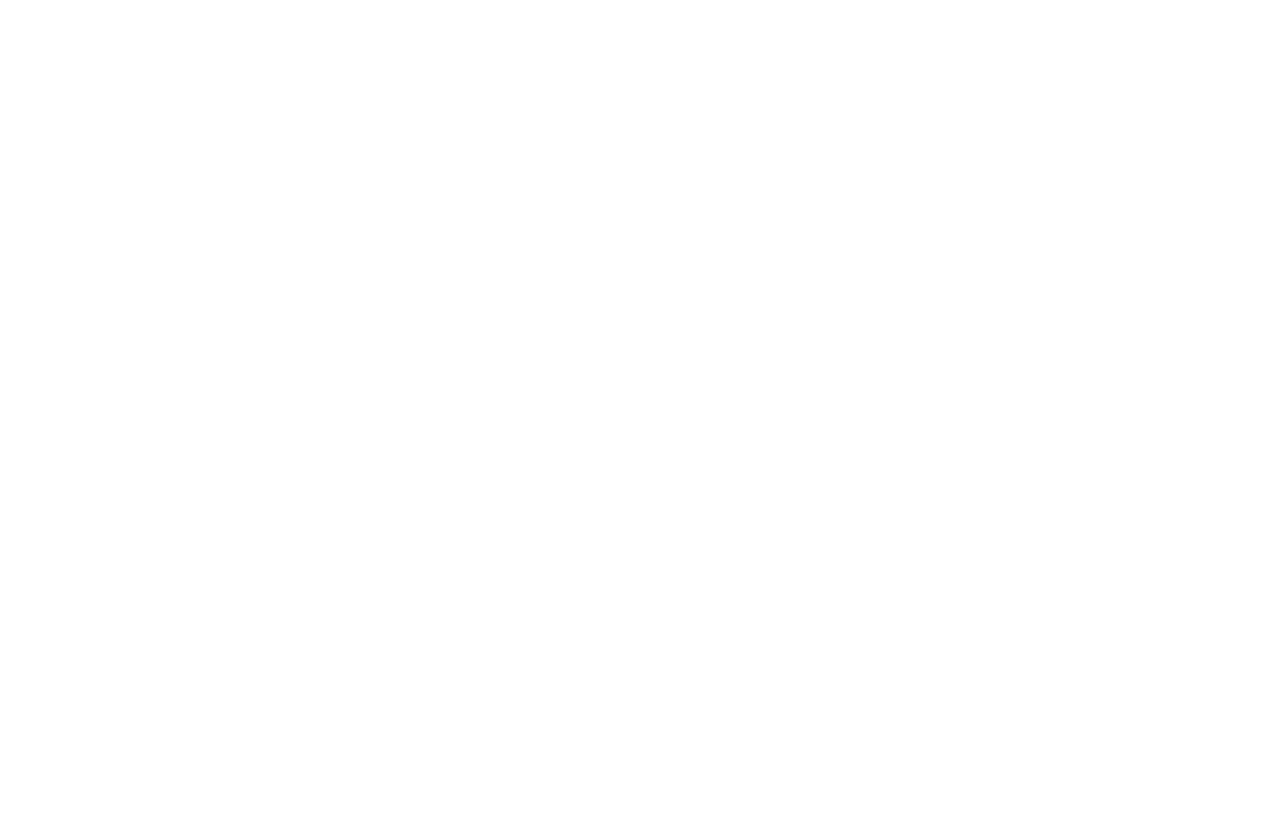
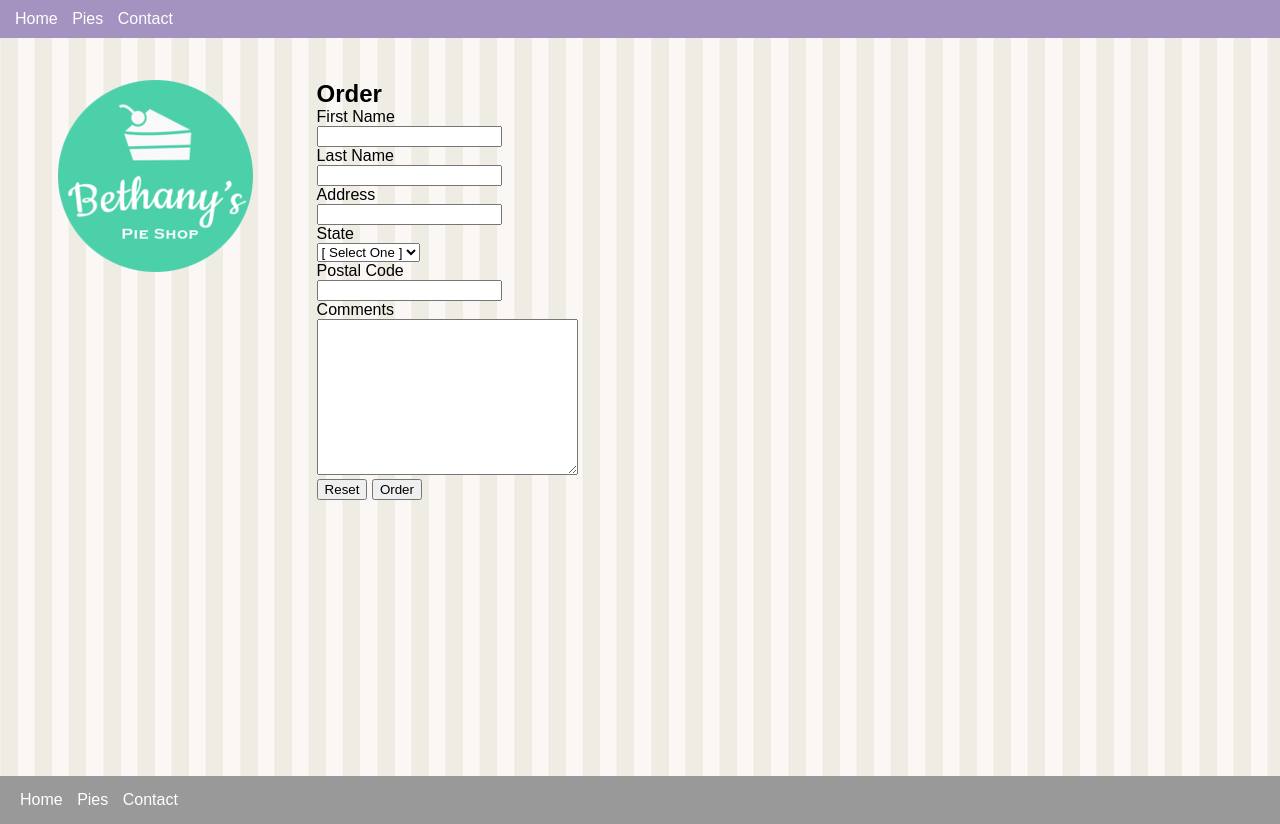
Before and after one commit to Crucialjun/html_css_Javascript, a plain HTML site: page order.html in a window 1280 px wide. Before the commit the page ends 800 px from the top, so only its background shows below. Drawn offline with Linux system fonts and the light colour scheme.

Commit message:
Order Page

```diff
--- a/index.html
+++ b/index.html
@@ -1,14 +1,14 @@
 <!DOCTYPE html>
 <html lang="en">
   <head>
-  <meta charset="UTF-8">
-  <meta http-equiv="X-UA-Compatible" content="IE=edge">
-  <meta name="viewport" content="width=device-width, initial-scale=1.0">
-  <link rel="stylesheet" href="site.css" type="text/css"/>
+    <meta charset="UTF-8" />
+    <meta http-equiv="X-UA-Compatible" content="IE=edge" />
+    <meta name="viewport" content="width=device-width, initial-scale=1.0" />
+    <link rel="stylesheet" href="site.css" type="text/css" />
     <title>Bethany's Pie Shop</title>
     <style>
       h1 {
-      font-size:3em ;
+        font-size: 3em;
         margin-top: 0.5em;
       }
 
@@ -21,7 +21,6 @@
         font-size: 1.5em;
         padding: 10px;
       }
-
     </style>
   </head>
   <body>
@@ -35,14 +34,16 @@
       </nav>
     </header>
     <main>
-    <aside><img src="images/logo.png" alt="Bethany's Pie Shop"></aside>
+      <aside><img src="images/logo.png" alt="Bethany's Pie Shop" /></aside>
       <article>
-      <img src="images/banner.png" class = "banner" alt="Bethany's Pie Shop" />
+        <img src="images/banner.png" class="banner" alt="Bethany's Pie Shop" />
         <h1>Welcome to Bethany's Pie Shop</h1>
         <p class="sub-title">
-        From pecan to plum, our pies are made in with the warmth and trade take a moment to
+          From pecan to plum, our pies are made in with the warmth and trade
+          take a moment to
           <a href="pies.html">browse our pies</a>
-        and see which one of our delectable desserts are soon to arrive at your doorstep.
+          and see which one of our delectable desserts are soon to arrive at
+          your doorstep.
         </p>
       </article>
     </main>
--- a/order.html
+++ b/order.html
@@ -0,0 +1,75 @@
+<!DOCTYPE html>
+<html lang="en">
+  <head>
+    <meta charset="UTF-8" />
+    <meta http-equiv="X-UA-Compatible" content="IE=edge" />
+    <meta name="viewport" content="width=device-width, initial-scale=1.0" />
+    <link rel="stylesheet" href="site.css" type="text/css" />
+    <title>Bethany's Pie Shop</title>
+  </head>
+  <body>
+    <header>
+      <nav>
+        <ul>
+          <li><a href="/">Home</a></li>
+          <li><a href="pies.html">Pies</a></li>
+          <li><a href="contact.html">Contact</a></li>
+        </ul>
+      </nav>
+    </header>
+    <main>
+      <aside><img src="images/logo.png" alt="Bethany's Pie Shop" /></aside>
+      <article>
+        <h1>Order</h1>
+        <form action="http://localhost:7071/api/post" method="POST">
+            <div class="input-group">
+                <div><label for="first-name">First Name</label></div>
+                <div><input type="text" name="first-name" id="first-name"></input></div>
+            </div>
+            <div class="input-group">
+                <div><label for="last-name">Last Name</label></div>
+                <div><input type="text" name="last-name" id="last-name"></input></div>
+            </div>
+            <div class="input-group">
+                <div><label for="address">Address</label></div>
+                <div><input type="text" name="address" id="address"></input></div>
+            </div>
+            <div class="input-group">
+                <div><label for="state">State</label></div>
+                <div>
+                    <select name="state" id="state">
+                        <option value="" selected>[ Select One ]</option>
+                        <option value="Alabama">Alabama</option>
+                        <option value="Alaska" >Alaska</option>
+                        <option value="Arizona">Arizona</option>
+                    </select>
+                </div>
+            </div>
+            <div class="input-group">
+                <div><label for="postal-code">Postal Code</label></div>
+                <div><input type="text" name="postal-code" id="postal-code"/></div>
+            </div>
+
+            <div class="input-group">
+                <div><label for="comments">Comments</label></div>
+                <div>
+                    <textarea name="comments" id="comments" cols="30" rows="10"></textarea>
+                </div>
+            </div>
+            <input type="reset" value="Reset" />
+            <input type="submit" value="Order" />
+
+        </form>
+      </article>
+    </main>
+    <footer>
+      <nav>
+        <ul>
+          <li><a href="/">Home</a></li>
+          <li><a href="pies.html">Pies</a></li>
+          <li><a href="contact.html">Contact</a></li>
+        </ul>
+      </nav>
+    </footer>
+  </body>
+</html>
```
Lines whose indentation alone changed are shown as unchanged.
